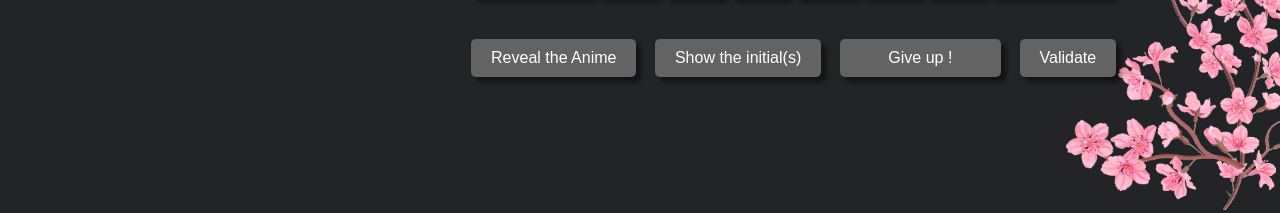
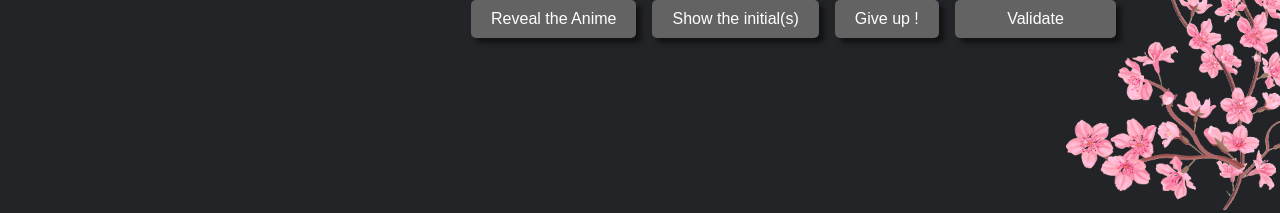
Before and after one commit to Amaroke/Charadle, a React (Create React App) app in the folder frontend/: page / in a window 1280 px wide. Shown: the part 433-646 px from the top of the page. Built offline with nearby package versions, Linux system fonts and the light colour scheme; no server answers; the HTML template or start-up script is replaced by a standard one.

Commit message:
Rework button

```diff
--- a/frontend/src/App.js
+++ b/frontend/src/App.js
@@ -16,7 +16,7 @@ function App() {
     for (let i = 0; i < 50; i++) {
       generatedPetals.push({
         type: Math.floor(Math.random() * 3) + 1,
-        left: Math.random() * window.innerWidth*0.90 + 'px',
+        left: Math.random() * window.innerWidth*0.98 + 'px',
         animationDelay: Math.random() * 10 + 's',
       });
     }
--- a/frontend/src/components/Game/Game.css
+++ b/frontend/src/components/Game/Game.css
@@ -162,6 +162,10 @@ button:hover {
   background-color: #5a5a5a;
 }
 
+button:disabled {
+  background-color: #404040;
+}
+
 .remove-button-icon {
   background-image: url('../../assets/images/remove-button.png');
   background-size: cover;
@@ -181,3 +185,19 @@ button:hover {
 .give-another {
   width: 25% !important;
 }
+
+h1 {
+  color: white;
+  text-align: center;
+  font-size: 3em;
+  min-height: 30px;
+  max-height: 30px;
+}
+
+h1.won {
+  color: lightgreen !important;
+}
+
+h1.failed {
+  color: red !important;
+}
--- a/frontend/src/components/Game/Game.js
+++ b/frontend/src/components/Game/Game.js
@@ -11,7 +11,6 @@ const Game = ({ difficulty, currentList }) => {
     const [isAnimeNameBlurred, setIsAnimeNameBlurred] = useState(true);
     const [areInitialsVisible, setAreInitialsVisible] = useState(false);
     const [isGameFinished, setIsGameFinished] = useState(false);
-    const [isGameLost, setIsGameLost] = useState(false);
     const [isGameWon, setIsGameWon] = useState(false);
     const [isTentativeFailed, setIsTentativeFailed] = useState(false);
 
@@ -26,7 +25,7 @@ const Game = ({ difficulty, currentList }) => {
     };
 
     const revealAll = () => {
-        setIsGameLost(true);
+        setIsGameWon(false);
         setIsAnimeNameBlurred(false);
         setAreInitialsVisible(true);
         setIsGameFinished(true);
@@ -94,8 +93,8 @@ const Game = ({ difficulty, currentList }) => {
             const characterAllNamesWithoutQuotes = characterAllNames.replace(/"/g, '').replace(/,/g, '');
             const listCharacterName = characterAllNamesWithoutQuotes.split(' ');
             listCharacterName.push(characterName);
-            console.log(listCharacterName);
-            const lowercaseListInput = listInput.map(motInput => motInput.toLowerCase());
+            let lowercaseListInput = listInput.map(motInput => motInput.toLowerCase());
+            lowercaseListInput = lowercaseListInput.filter(word => word.length >= 3);
             const lowercaseFilteredListCharacterName = listCharacterName.map(characterName => characterName.toLowerCase());
             if (lowercaseListInput.some(motInput => lowercaseFilteredListCharacterName.includes(motInput))) {
                 winGame();
@@ -164,11 +163,14 @@ const Game = ({ difficulty, currentList }) => {
 
                     </div>
                     <div className="keyboard-hints">
-                        <button onClick={revealAnime}>Reveal the Anime</button>
-                        <button onClick={revealInitials}>Show the initial(s)</button>
-                        {isGameFinished ? <button className="give-another" onClick={nextGame}>Another game !</button> : <button className="give-another" onClick={revealAll}>Give up !</button>}
-                        <button key={"enter"} onClick={() => handleKeyPress("validate")}>{"Validate"}</button>
+                        <button onClick={revealAnime} disabled={isAnimeNameBlurred ? false : true}>Reveal the Anime</button>
+                        <button onClick={revealInitials} disabled={areInitialsVisible ? true : false}>Show the initial(s)</button>
+                        <button onClick={revealAll} disabled={isGameFinished ? true : false}>Give up !</button>
+                        {isGameFinished ? <button className="give-another" onClick={nextGame}>Another game !</button> : <button className="give-another" key={"enter"} onClick={() => handleKeyPress("validate")}>{"Validate"}</button>}
                     </div>
+                    <h1 className={isGameFinished ? isGameWon ? "won" : "failed" : ""}>
+                        {isGameFinished ? isGameWon ? "You Won !" : "You Failed !" : isTentativeFailed ? "Retry..." : " "}
+                    </h1>
                 </div>
 
             </div>
```
Also changed, not shown: 1 other file (tests, documents, lock files or other folders).
